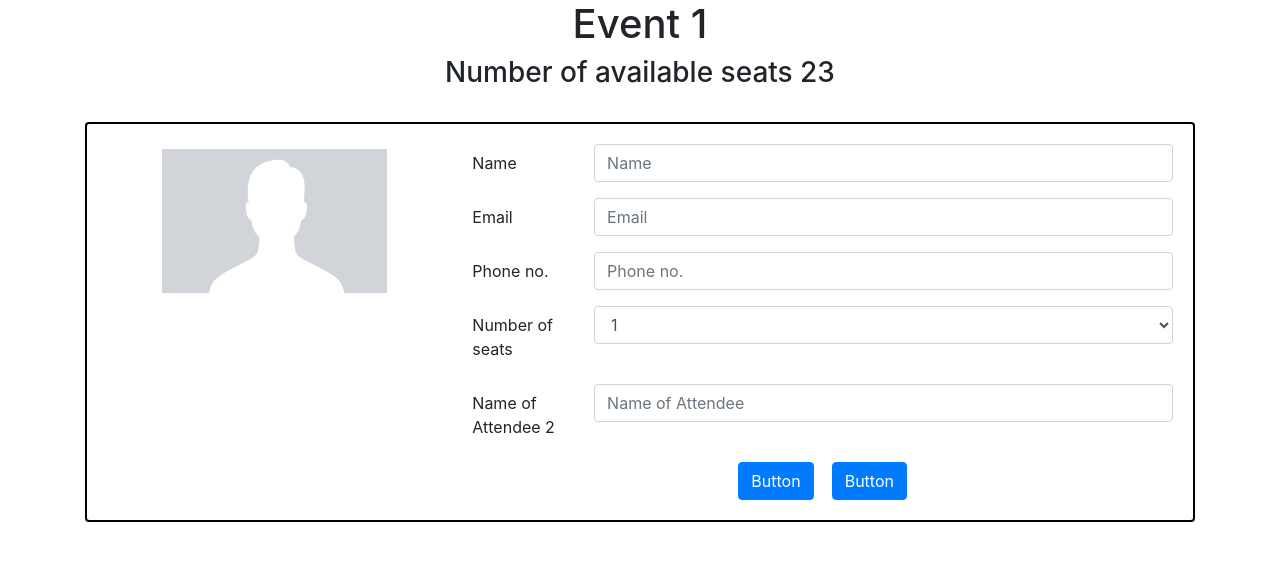
After one commit to anandkva/task-map, a PHP site: page /task/eventhome.html in a window 1280 px wide. The commit adds this page. Shown: the top 561 px of the page. Run offline with PHP 8.4, Linux system fonts and the light colour scheme; some libraries are stand-ins or nearby versions.

Commit message:
event home task added

```diff
--- a/style.css
+++ b/style.css
@@ -1,6 +1,7 @@
 td {
     text-align: center;
 }
+
 th {
     text-align: center;
 }
@@ -66,3 +67,9 @@ th {
 .star-rating i~i~i~i~i {
     width: 100%;
 }
+
+.profilepic {
+    border-radius: 8px;
+    padding: 5px;
+    width: 70%;
+};
--- /dev/null
+++ b/task/eventhome.html
@@ -0,0 +1,95 @@
+<!DOCTYPE html>
+<html lang="en">
+
+<head>
+    <meta charset="UTF-8">
+    <meta http-equiv="X-UA-Compatible" content="IE=edge">
+    <meta name="viewport" content="width=device-width, initial-scale=1.0">
+    <link rel="stylesheet" href="../style.css">
+    <link rel="stylesheet" href="https://cdnjs.cloudflare.com/ajax/libs/font-awesome/4.7.0/css/font-awesome.min.css">
+    <link rel="stylesheet" href="https://maxcdn.bootstrapcdn.com/bootstrap/4.5.2/css/bootstrap.min.css">
+    <script src="https://ajax.googleapis.com/ajax/libs/jquery/2.1.1/jquery.min.js"></script>
+    <title>Event Home</title>
+</head>
+
+<body>
+    <div class="container">
+        <div style="text-align: center;">
+            <h1>Event 1</h1>
+            <h3>Number of available seats 23</h3>
+            <br />
+        </div>
+        <div class="card" style="border: 2px solid black;">
+            <div class="card-body">
+                <div class="row">
+                    <div class="col-6 col-md-4">
+                        <div class="text-center">
+                            <img class="rounded mx-auto d-block profilepic" src="../assets/images/profile-pic.png"
+                                alt="Generic placeholder image">
+                        </div>
+
+                    </div>
+                    <div class="col-12 col-md-8">
+                        <form>
+                            <div class="form-group row">
+                                <label for="inputname" class="col-sm-2 col-form-label">Name</label>
+                                <div class="col-sm-10">
+                                    <input type="text" class="form-control" id="inputname" placeholder="Name">
+                                </div>
+                            </div>
+                            <div class="form-group row">
+                                <label for="inputEmail" class="col-sm-2 col-form-label">Email</label>
+                                <div class="col-sm-10">
+                                    <input type="email" class="form-control" id="inputEmail" placeholder="Email">
+                                </div>
+                            </div>
+                            <div class="form-group row">
+                                <label for="inputphone" class="col-sm-2 col-form-label">Phone no.</label>
+                                <div class="col-sm-10">
+                                    <input type="phone" class="form-control" id="inputphone" placeholder="Phone no.">
+                                </div>
+                            </div>
+                            <div class="form-group row">
+                                <label for="inputseats" class="col-sm-2 col-form-label">Number of seats
+                                </label>
+                                <div class="col-sm-10">
+                                    <select class="form-control">
+                                        <option>1</option>
+                                        <option>2</option>
+                                        <option>3</option>
+                                        <option>3</option>
+                                        <option>4</option>
+                                        <option>5</option>
+                                        <option>6</option>
+                                        <option>7</option>
+                                        <option>8</option>
+                                        <option>9</option>
+                                    </select>
+                                </div>
+                            </div>
+                            <div class="form-group row">
+                                <label for="inputname2" class="col-sm-2 col-form-label">Name of Attendee 2</label>
+                                <div class="col-sm-10">
+                                    <input type="email" class="form-control" id="inputname2"
+                                        placeholder="Name of Attendee">
+                                </div>
+                            </div>
+                            <div style="text-align: center;">
+                                <button class="btn btn-primary" type="submit">Button</button>
+                                &nbsp;&nbsp;
+                                <button class="btn btn-primary" type="submit">Button</button>
+                            </div>
+                    </div>
+                    </form>
+
+
+
+                </div>
+            </div>
+        </div>
+
+
+    </div>
+</body>
+
+</html>
```
Also changed, not shown: index.html (+7 -0 lines), assets/images/profile-pic.png (added).
